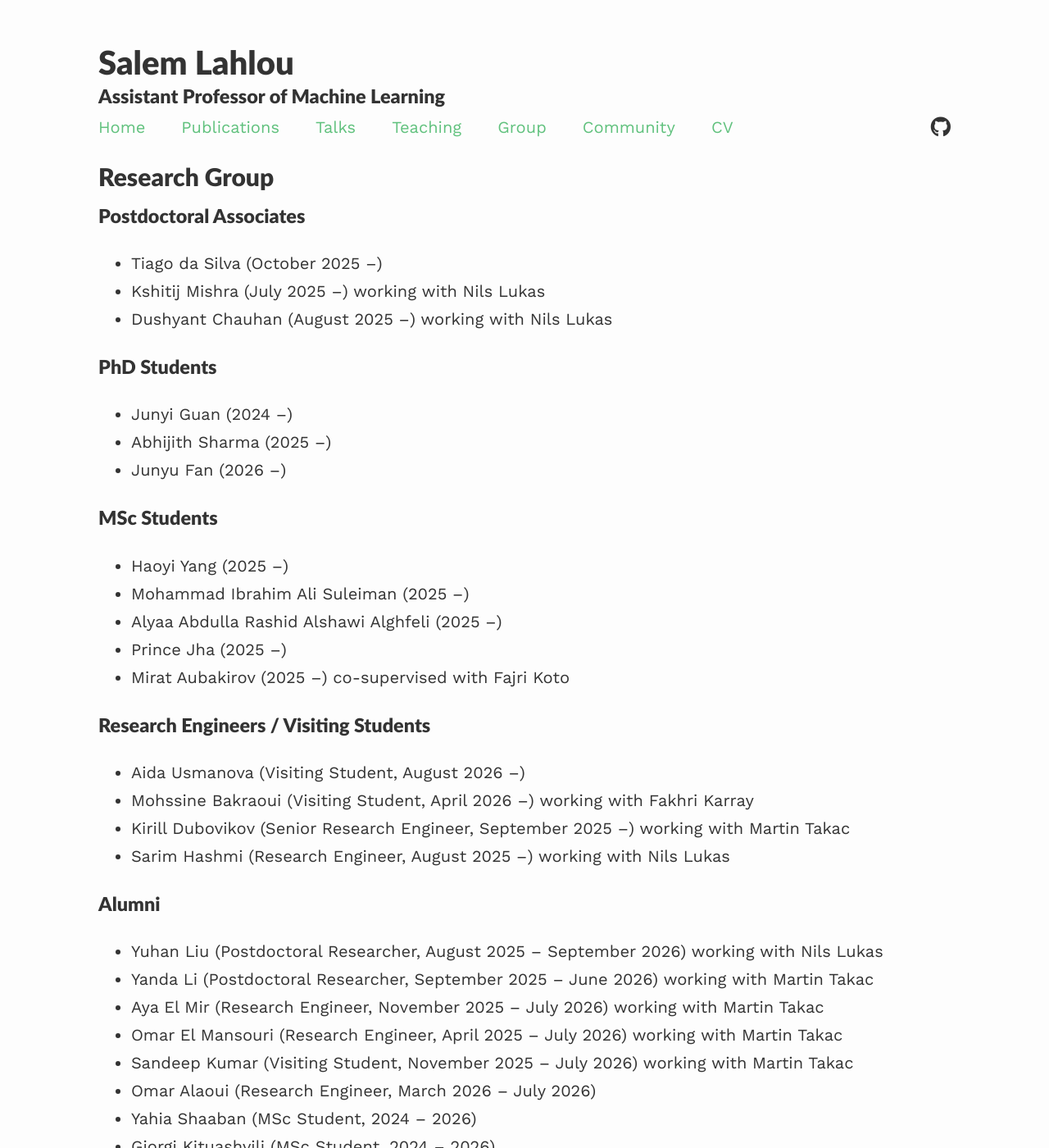
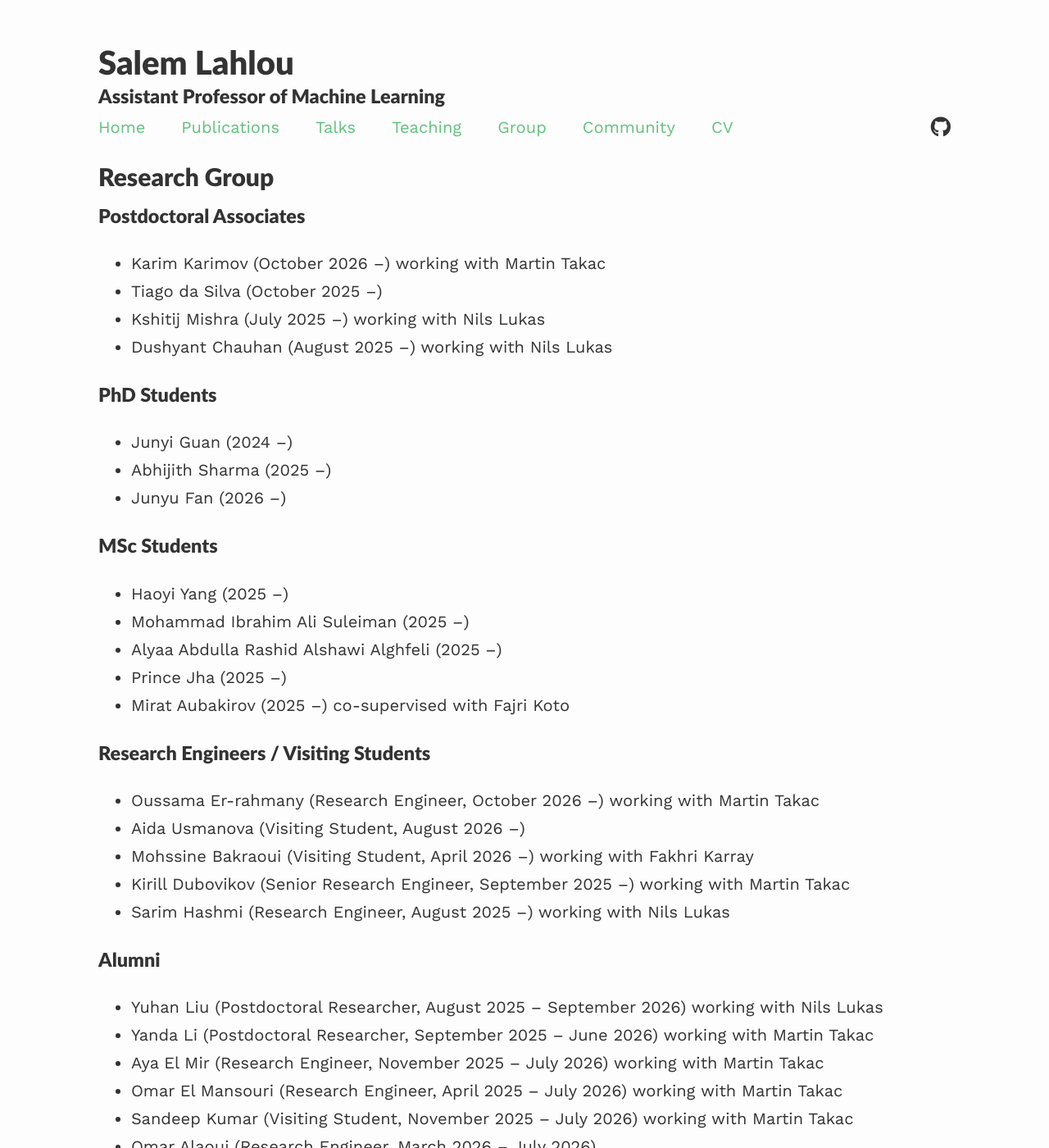
Before and after one commit to saleml/saleml.github.io, a Jekyll site: the page built from research-group.md, in a window 1280 px wide and 1400 px high. Shown: the whole window at 82% size. Built offline with Jekyll 4.4.1, drawn with Linux system fonts in a browser that asks for light colours; nearby versions of some CDN libraries; a style sheet for code colours, icons or effects is not loaded.

Commit message:
Update research group page: add Karim Karimov and Oussama Er-rahmany
Co-Authored-By: Claude Opus 5.5 <noreply@anthropic.com>

```diff
--- a/research-group.md
+++ b/research-group.md
@@ -7,6 +7,7 @@ published: true
 ## Research Group
 
 ### Postdoctoral Associates
+*   Karim Karimov (October 2026 &ndash;) working with Martin Takac
 *   Tiago da Silva (October 2025 &ndash;)
 *   Kshitij Mishra (July 2025 &ndash;) working with Nils Lukas
 *   Dushyant Chauhan (August 2025 &ndash;) working with Nils Lukas
@@ -24,6 +25,7 @@ published: true
 *   Mirat Aubakirov (2025 &ndash;) co-supervised with Fajri Koto
 
 ### Research Engineers / Visiting Students
+*   Oussama Er-rahmany (Research Engineer, October 2026 &ndash;) working with Martin Takac
 *   Aida Usmanova (Visiting Student, August 2026 &ndash;)
 *   Mohssine Bakraoui (Visiting Student, April 2026 &ndash;) working with Fakhri Karray
 *   Kirill Dubovikov (Senior Research Engineer, September 2025 &ndash;) working with Martin Takac
```
